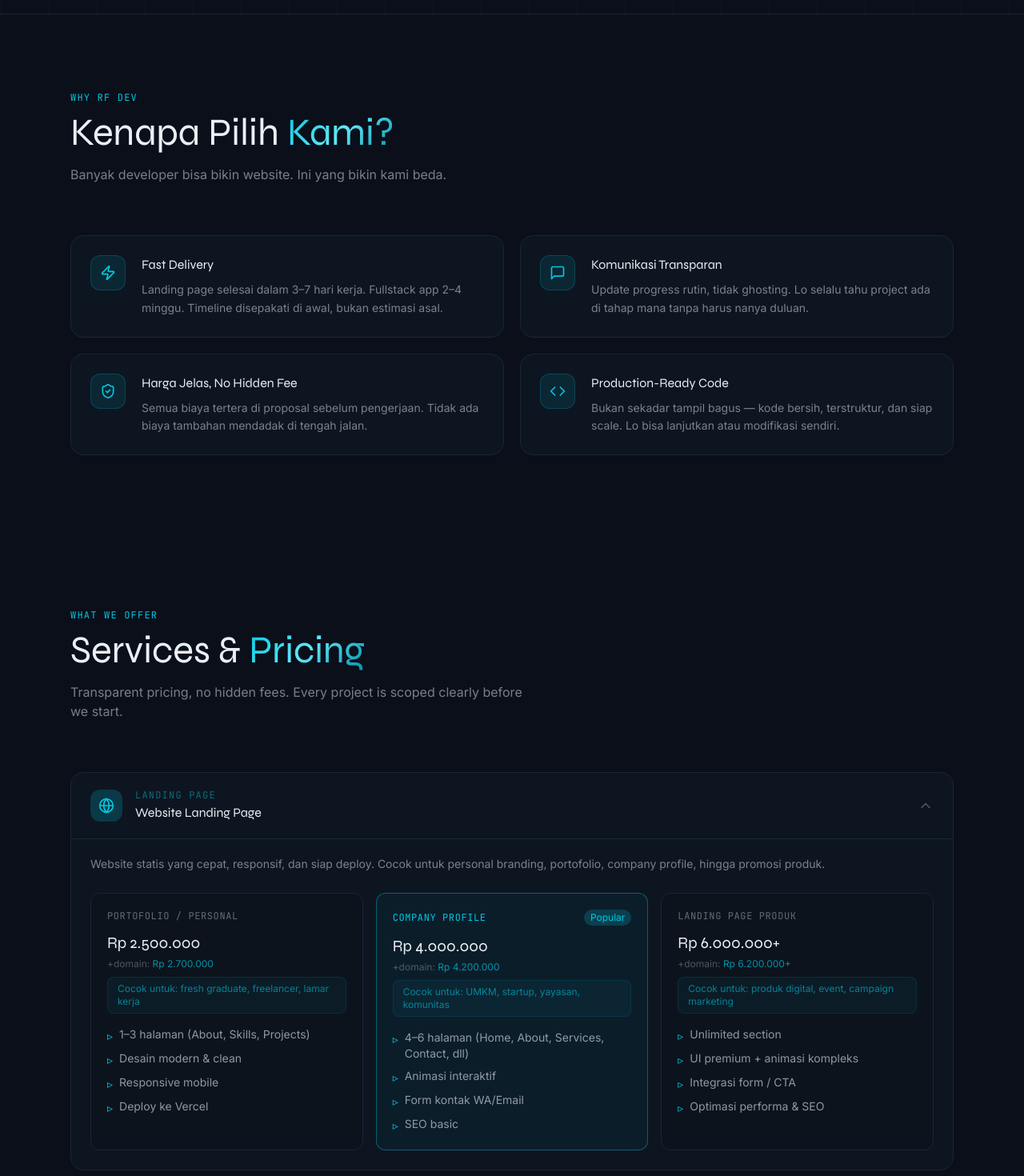
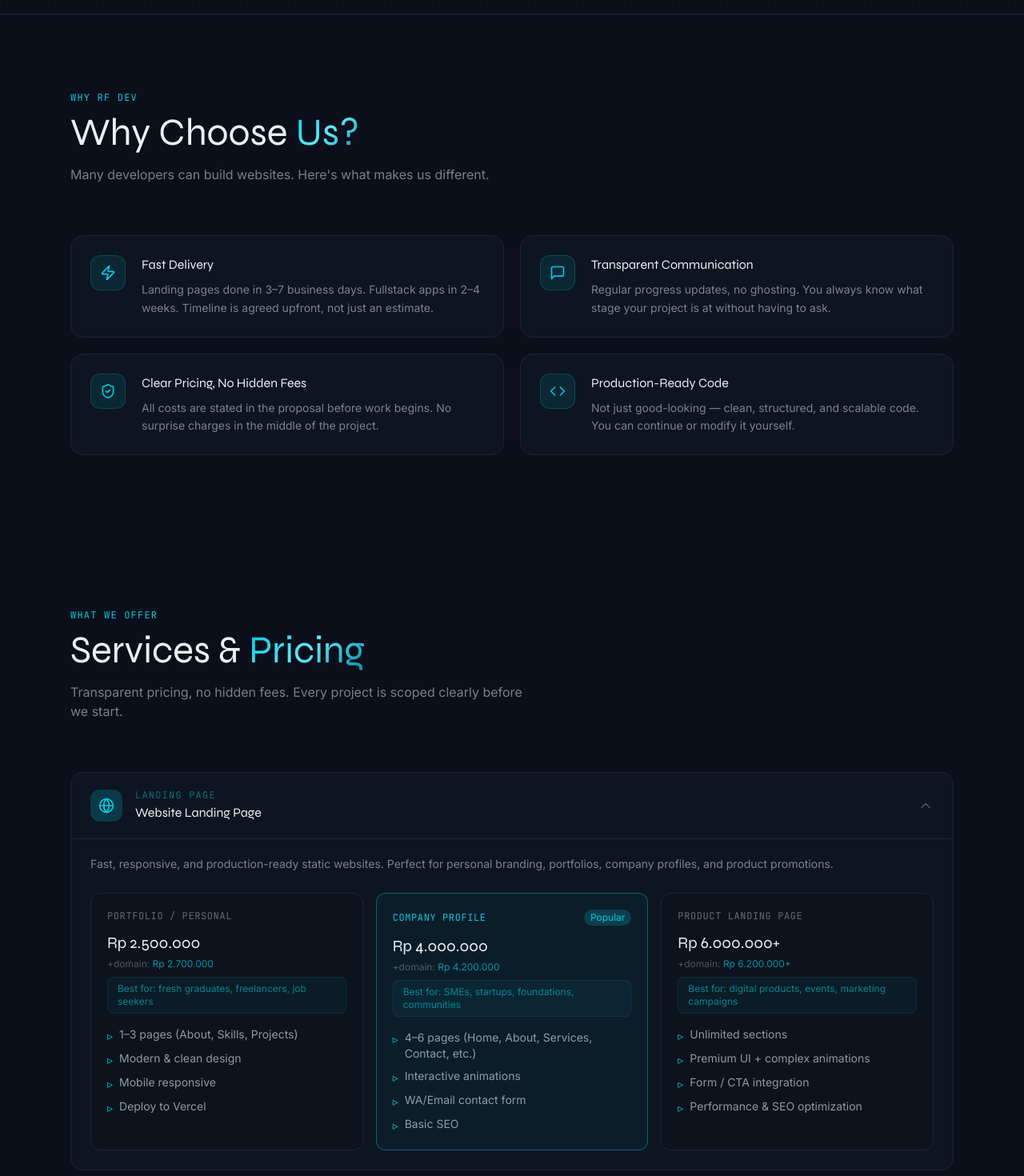
Before and after one commit to rafifmaulana1412/RF-Dev, a Next.js app: page / in a window 1280 px wide. Shown: the part 820-2290 px from the top of the page at 80% size. Built offline with nearby package versions, Linux system fonts and the light colour scheme.

Commit message:
update lenguage

```diff
--- a/components/ContactSection.tsx
+++ b/components/ContactSection.tsx
@@ -19,7 +19,7 @@ export default function ContactSection() {
     "Fullstack Web App",
     "Payment Gateway",
     "Maintenance",
-    "Lainnya",
+    "Other",
   ];
 
   return (
@@ -39,7 +39,7 @@ export default function ContactSection() {
             Let's Build <span className="gold-text">Something.</span>
           </h2>
           <p className="text-cream/50 max-w-xl">
-            Isi form di bawah dan kami akan langsung balas via WhatsApp.
+            Fill in the form below and we'll reply via WhatsApp right away.
           </p>
         </motion.div>
 
@@ -56,12 +56,12 @@ export default function ContactSection() {
             {/* Name */}
             <div>
               <label className="text-cream/50 text-xs font-mono uppercase tracking-widest block mb-2">
-                Nama
+                Name
               </label>
               <input
                 type="text"
                 required
-                placeholder="Nama kamu"
+                placeholder="Your name"
                 value={form.name}
                 onChange={(e) => setForm({ ...form, name: e.target.value })}
                 className="w-full bg-dark-card border border-dark-border rounded-xl px-4 py-3 text-cream text-sm placeholder:text-cream/20 focus:outline-none focus:border-gold/50 transition-colors"
@@ -71,7 +71,7 @@ export default function ContactSection() {
             {/* Service */}
             <div>
               <label className="text-cream/50 text-xs font-mono uppercase tracking-widest block mb-2">
-                Layanan yang dibutuhkan
+                Service needed
               </label>
               <select
                 required
@@ -83,7 +83,7 @@ export default function ContactSection() {
                 }}
               >
                 <option value="" disabled>
-                  Pilih layanan...
+                  Select a service...
                 </option>
                 {services.map((s) => (
                   <option key={s} value={s} className="text-cream bg-dark-card">
@@ -96,12 +96,12 @@ export default function ContactSection() {
             {/* Message */}
             <div>
               <label className="text-cream/50 text-xs font-mono uppercase tracking-widest block mb-2">
-                Ceritakan project kamu
+                Tell us about your project
               </label>
               <textarea
                 required
                 rows={4}
-                placeholder="Deskripsikan kebutuhan project kamu..."
+                placeholder="Describe your project needs..."
                 value={form.message}
                 onChange={(e) => setForm({ ...form, message: e.target.value })}
                 className="w-full bg-dark-card border border-dark-border rounded-xl px-4 py-3 text-cream text-sm placeholder:text-cream/20 focus:outline-none focus:border-gold/50 transition-colors resize-none"
@@ -115,7 +115,7 @@ export default function ContactSection() {
               whileTap={{ scale: 0.98 }}
             >
               <Send className="w-4 h-4" />
-              Kirim via WhatsApp
+              Send via WhatsApp
             </motion.button>
           </motion.form>
 
@@ -129,11 +129,9 @@ export default function ContactSection() {
           >
             <div className="studio-card rounded-2xl p-6 space-y-5">
               <p className="text-cream/70 text-sm leading-relaxed">
-                Konsultasi gratis, tanpa komitmen. Kami akan balas dalam{" "}
-                <span className="text-gold font-semibold">
-                  kurang dari 1 jam
-                </span>{" "}
-                di jam kerja.
+                Free consultation, no commitment. We'll reply within{" "}
+                <span className="text-gold font-semibold">under 1 hour</span>{" "}
+                during business hours.
               </p>
 
               <div className="space-y-3 pt-2 border-t border-dark-border">
@@ -159,10 +157,10 @@ export default function ContactSection() {
             {/* Quick stats */}
             <div className="grid grid-cols-2 gap-3">
               {[
-                { value: "< 1 jam", label: "Response time" },
-                { value: "Gratis", label: "Konsultasi" },
-                { value: "50%", label: "DP di awal" },
-                { value: "30 hari", label: "Garansi bug" },
+                { value: "< 1 hr", label: "Response time" },
+                { value: "Free", label: "Consultation" },
+                { value: "50%", label: "Down payment" },
+                { value: "30 days", label: "Bug warranty" },
               ].map((s) => (
                 <div
                   key={s.label}
--- a/components/FAQSection.tsx
+++ b/components/FAQSection.tsx
@@ -6,28 +6,28 @@ import { ChevronDown } from "lucide-react";
 
 const faqs = [
   {
-    q: "Berapa lama pengerjaan website?",
-    a: "Tergantung kompleksitas. Landing page 3–7 hari kerja, fullstack app 2–4 minggu. Timeline pasti akan disepakati di awal sebelum pengerjaan dimulai.",
+    q: "How long does it take to build a website?",
+    a: "Depends on complexity. Landing pages take 3–7 business days, fullstack apps 2–4 weeks. An exact timeline will be agreed upon before work begins.",
   },
   {
-    q: "Berapa DP yang harus dibayar?",
-    a: "DP 50% di awal sebelum pengerjaan, pelunasan 50% setelah project selesai dan disetujui. Untuk project besar bisa dinegosiasikan dengan skema cicilan.",
+    q: "How much is the down payment?",
+    a: "50% upfront before work starts, 50% upon completion and approval. For larger projects, installment schemes can be negotiated.",
   },
   {
-    q: "Berapa kali revisi yang didapat?",
-    a: "Setiap paket sudah termasuk revisi minor tanpa batas selama masa pengerjaan. Revisi besar di luar scope awal akan dikenakan biaya tambahan yang disepakati bersama.",
+    q: "How many revisions are included?",
+    a: "Unlimited minor revisions are included during development. Major revisions outside the original scope will incur an additional fee agreed upon together.",
   },
   {
-    q: "Apakah bisa request fitur custom?",
-    a: "Tentu. Semua project dikerjakan sesuai kebutuhan spesifik klien. Konsultasi gratis untuk mendiskusikan scope dan estimasi biaya fitur custom.",
+    q: "Can I request custom features?",
+    a: "Absolutely. All projects are built to each client's specific needs. Free consultation to discuss scope and cost estimates for custom features.",
   },
   {
-    q: "Apakah ada garansi setelah selesai?",
-    a: "Ada garansi bug fixing 30 hari setelah delivery. Jika ada bug dari sisi pengerjaan kami, akan diperbaiki tanpa biaya tambahan.",
+    q: "Is there a warranty after completion?",
+    a: "Yes, 30-day bug fixing warranty after delivery. Any bugs from our side will be fixed at no extra charge.",
   },
   {
-    q: "Teknologi apa yang digunakan?",
-    a: "Kami menggunakan Next.js, React, Node.js, Express, PostgreSQL, Prisma, Supabase, dan Tailwind CSS. Stack dipilih sesuai kebutuhan project untuk performa dan skalabilitas terbaik.",
+    q: "What technologies do you use?",
+    a: "We use Next.js, React, Node.js, Express, PostgreSQL, Prisma, Supabase, and Tailwind CSS. Stack is chosen based on project needs for best performance and scalability.",
   },
 ];
 
@@ -48,10 +48,10 @@ export default function FAQSection() {
             FAQ
           </p>
           <h2 className="font-heading text-4xl md:text-5xl font-800 text-cream mb-4">
-            Pertanyaan yang <span className="gold-text">Sering Ditanya</span>
+            Frequently Asked <span className="gold-text">Questions</span>
           </h2>
           <p className="text-cream/50 max-w-xl">
-            Masih ada pertanyaan lain? Langsung chat kami.
+            Still have questions? Just chat with us directly.
           </p>
         </motion.div>
 
--- a/components/Footer.tsx
+++ b/components/Footer.tsx
@@ -19,7 +19,7 @@ export default function Footer() {
               RF <span className="text-gold">dev</span> Web Development Studio
             </span>
             <p className="text-cream/20 text-xs mt-0.5">
-              Pamulang, Tangerang Selatan · Melayani seluruh Indonesia
+              Pamulang, Tangerang Selatan · Serving clients across Indonesia
             </p>
           </div>
         </div>
--- a/components/HeroSection.tsx
+++ b/components/HeroSection.tsx
@@ -76,7 +76,7 @@ export default function HeroSection() {
             animate={{ opacity: 1 }}
             transition={{ duration: 0.5, delay: 0.1 }}
           >
-            📍 Pamulang, Tangerang Selatan · Melayani seluruh Indonesia
+            📍 Pamulang, Tangerang Selatan · Serving clients across Indonesia
           </motion.p>
 
           {/* Heading */}
--- a/components/ServicesSection.tsx
+++ b/components/ServicesSection.tsx
@@ -17,43 +17,43 @@ const services = [
     icon: Globe,
     tag: "Landing Page",
     title: "Website Landing Page",
-    desc: "Website statis yang cepat, responsif, dan siap deploy. Cocok untuk personal branding, portofolio, company profile, hingga promosi produk.",
+    desc: "Fast, responsive, and production-ready static websites. Perfect for personal branding, portfolios, company profiles, and product promotions.",
     packages: [
       {
-        name: "Portofolio / Personal",
+        name: "Portfolio / Personal",
         price: "Rp 2.500.000",
         withDomain: "Rp 2.700.000",
-        forWho: "Cocok untuk: fresh graduate, freelancer, lamar kerja",
+        forWho: "Best for: fresh graduates, freelancers, job seekers",
         features: [
-          "1–3 halaman (About, Skills, Projects)",
-          "Desain modern & clean",
-          "Responsive mobile",
-          "Deploy ke Vercel",
+          "1–3 pages (About, Skills, Projects)",
+          "Modern & clean design",
+          "Mobile responsive",
+          "Deploy to Vercel",
         ],
       },
       {
         name: "Company Profile",
         price: "Rp 4.000.000",
         withDomain: "Rp 4.200.000",
-        forWho: "Cocok untuk: UMKM, startup, yayasan, komunitas",
+        forWho: "Best for: SMEs, startups, foundations, communities",
         features: [
-          "4–6 halaman (Home, About, Services, Contact, dll)",
-          "Animasi interaktif",
-          "Form kontak WA/Email",
-          "SEO basic",
+          "4–6 pages (Home, About, Services, Contact, etc.)",
+          "Interactive animations",
+          "WA/Email contact form",
+          "Basic SEO",
         ],
         highlight: true,
       },
       {
-        name: "Landing Page Produk",
+        name: "Product Landing Page",
         price: "Rp 6.000.000+",
         withDomain: "Rp 6.200.000+",
-        forWho: "Cocok untuk: produk digital, event, campaign marketing",
+        forWho: "Best for: digital products, events, marketing campaigns",
         features: [
-          "Unlimited section",
-          "UI premium + animasi kompleks",
-          "Integrasi form / CTA",
-          "Optimasi performa & SEO",
+          "Unlimited sections",
+          "Premium UI + complex animations",
+          "Form / CTA integration",
+          "Performance & SEO optimization",
         ],
       },
     ],
@@ -69,11 +69,11 @@ const services = [
         name: "Standard",
         price: "Rp 7.000.000",
         withDomain: "Rp 7.500.000",
-        forWho: "Cocok untuk: sistem internal, manajemen data sederhana",
+        forWho: "Best for: internal systems, simple data management",
         features: [
           "Frontend + Backend",
           "Database integration",
-          "Admin panel basic",
+          "Basic admin panel",
           "REST API",
         ],
       },
@@ -81,12 +81,12 @@ const services = [
         name: "Advanced",
         price: "Rp 10.000.000 – 14.000.000",
         withDomain: "Rp 10.500.000+",
-        forWho: "Cocok untuk: marketplace, SaaS, sistem enterprise",
+        forWho: "Best for: marketplace, SaaS, enterprise systems",
         features: [
           "Multi-role login",
-          "Dashboard lengkap",
-          "Notifikasi/email",
-          "API kompleks & scalable",
+          "Full dashboard",
+          "Notifications / email",
+          "Complex & scalable API",
         ],
         highlight: true,
       },
@@ -103,11 +103,11 @@ const services = [
         name: "Midtrans",
         price: "Rp 2.000.000 – 2.500.000",
         withDomain: null,
-        forWho: "Cocok untuk: toko online, platform kursus, donasi",
+        forWho: "Best for: online stores, course platforms, donations",
         features: [
-          "Setup SNAP Payment",
-          "Backend API transaksi",
-          "Redirect + status pembayaran",
+          "SNAP Payment setup",
+          "Transaction backend API",
+          "Redirect + payment status",
           "Sandbox & production testing",
         ],
       },
@@ -115,11 +115,11 @@ const services = [
         name: "Xendit",
         price: "Rp 3.500.000",
         withDomain: null,
-        forWho: "Cocok untuk: invoice otomatis, subscription, marketplace",
+        forWho: "Best for: auto invoicing, subscriptions, marketplace",
         features: [
-          "Setup invoice system",
-          "Webhook callback otomatis",
-          "Penyesuaian backend + frontend",
+          "Invoice system setup",
+          "Automatic webhook callback",
+          "Backend + frontend adjustment",
           "Testing & deployment",
         ],
         highlight: true,
@@ -137,12 +137,12 @@ const services = [
         name: "Migration Package",
         price: "Rp 4.000.000 – 5.000.000",
         withDomain: null,
-        forWho: "Cocok untuk: bisnis yang ingin pindah provider payment",
+        forWho: "Best for: businesses switching payment providers",
         features: [
-          "Rebuild flow pembayaran",
-          "Update backend endpoint",
-          "Update halaman checkout",
-          "Testing ulang full sistem",
+          "Rebuild payment flow",
+          "Update backend endpoints",
+          "Update checkout pages",
+          "Full system re-testing",
         ],
       },
     ],
@@ -155,23 +155,23 @@ const services = [
     desc: "Proactive system health monitoring, bug fixes, and fast-response support to keep your site running.",
     packages: [
       {
-        name: "Bulanan",
-        price: "Rp 750.000 / bulan",
+        name: "Monthly",
+        price: "Rp 750.000 / month",
         withDomain: null,
-        forWho: "Cocok untuk: website statis, landing page",
+        forWho: "Best for: static websites, landing pages",
         features: [
-          "Bug fixing minor",
-          "Update konten ringan",
-          "Monitoring website",
+          "Minor bug fixing",
+          "Light content updates",
+          "Website monitoring",
         ],
       },
       {
         name: "Full Priority",
-        price: "Rp 1.500.000 / bulan",
+        price: "Rp 1.500.000 / month",
         withDomain: null,
-        forWho: "Cocok untuk: aplikasi aktif, sistem dengan transaksi",
+        forWho: "Best for: active apps, systems with transactions",
         features: [
-          "Perubahan fitur kecil",
+          "Small feature changes",
           "Fast response SLA",
           "Backup & security check",
         ],
@@ -184,8 +184,8 @@ const services = [
 const addons = [
   { label: "Custom UI/UX Design", price: "Rp 500.000 – 1.500.000" },
   { label: "Admin Dashboard", price: "Rp 1.000.000+" },
-  { label: "Deploy ke VPS + Domain Setup", price: "Rp 700.000" },
-  { label: "Sistem Upload Bukti Transfer", price: "Rp 800.000" },
+  { label: "VPS Deploy + Domain Setup", price: "Rp 700.000" },
+  { label: "Payment Proof Upload System", price: "Rp 800.000" },
   { label: "WhatsApp API Integration", price: "Rp 1.000.000+" },
 ];
 
--- a/components/WhyUsSection.tsx
+++ b/components/WhyUsSection.tsx
@@ -7,22 +7,22 @@ const reasons = [
   {
     icon: Zap,
     title: "Fast Delivery",
-    desc: "Landing page selesai dalam 3–7 hari kerja. Fullstack app 2–4 minggu. Timeline disepakati di awal, bukan estimasi asal.",
+    desc: "Landing pages done in 3–7 business days. Fullstack apps in 2–4 weeks. Timeline is agreed upfront, not just an estimate.",
   },
   {
     icon: MessageSquare,
-    title: "Komunikasi Transparan",
-    desc: "Update progress rutin, tidak ghosting. Lo selalu tahu project ada di tahap mana tanpa harus nanya duluan.",
+    title: "Transparent Communication",
+    desc: "Regular progress updates, no ghosting. You always know what stage your project is at without having to ask.",
   },
   {
     icon: ShieldCheck,
-    title: "Harga Jelas, No Hidden Fee",
-    desc: "Semua biaya tertera di proposal sebelum pengerjaan. Tidak ada biaya tambahan mendadak di tengah jalan.",
+    title: "Clear Pricing, No Hidden Fees",
+    desc: "All costs are stated in the proposal before work begins. No surprise charges in the middle of the project.",
   },
   {
     icon: Code,
     title: "Production-Ready Code",
-    desc: "Bukan sekadar tampil bagus — kode bersih, terstruktur, dan siap scale. Lo bisa lanjutkan atau modifikasi sendiri.",
+    desc: "Not just good-looking — clean, structured, and scalable code. You can continue or modify it yourself.",
   },
 ];
 
@@ -41,10 +41,10 @@ export default function WhyUsSection() {
             Why rf dev
           </p>
           <h2 className="font-heading text-4xl md:text-5xl font-800 text-cream mb-4">
-            Kenapa Pilih <span className="gold-text">Kami?</span>
+            Why Choose <span className="gold-text">Us?</span>
           </h2>
           <p className="text-cream/50 max-w-xl">
-            Banyak developer bisa bikin website. Ini yang bikin kami beda.
+            Many developers can build websites. Here's what makes us different.
           </p>
         </motion.div>
 
```
